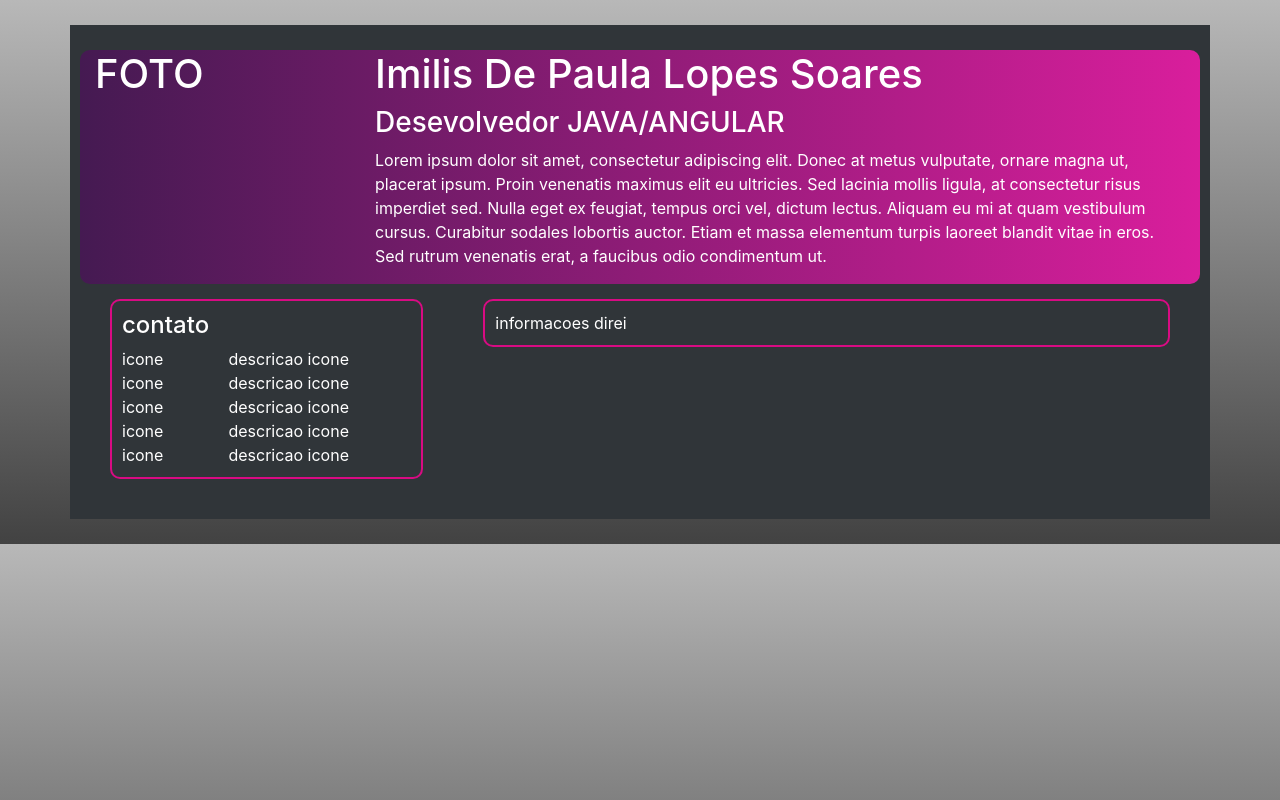
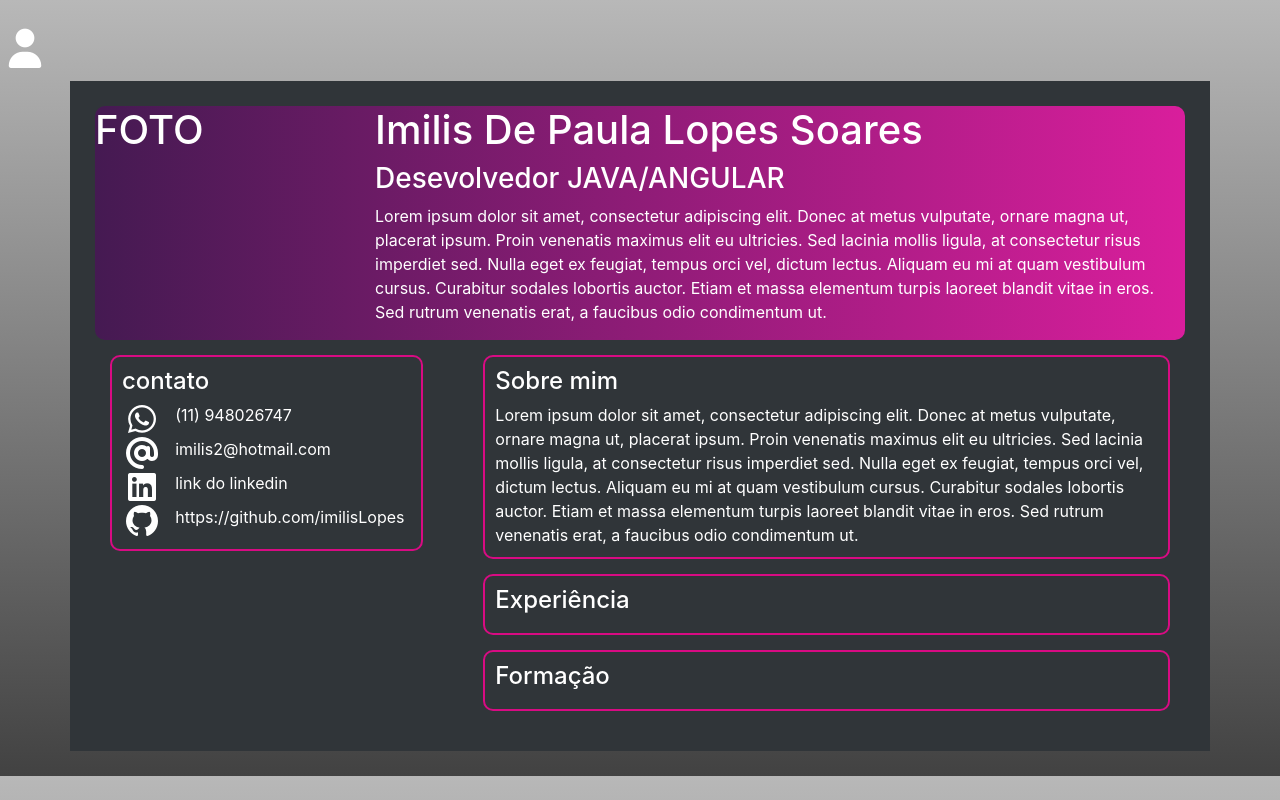
Before and after one commit to imilisLopes/curriculo-criativo, a plain HTML site: page index.html in a window 1280 px wide. Drawn offline with nearby package versions, Linux system fonts and the light colour scheme.

Commit message:
inserindo fontwesome no projeto e terminando contato

```diff
--- a/index.html
+++ b/index.html
@@ -9,14 +9,18 @@
     <link rel="stylesheet" href="https://maxcdn.bootstrapcdn.com/bootstrap/4.0.0/css/bootstrap.min.css"
         integrity="sha384-Gn5384xqQ1aoWXA+058RXPxPg6fy4IWvTNh0E263XmFcJlSAwiGgFAW/dAiS6JXm" crossorigin="anonymous">
     <link rel="stylesheet" href="css/curriculo.css">
+    <link rel="stylesheet" href="fontawesome/css/all.css">
 </head>
 
 <body>
+    <h1><i class="fa fa-user"></i></h1>
 
     <div class="container folha-curriculo">
         <div class="row">
             <div class="col-12">
-                <div class="row cabecalho">
+                <div class="cabecalho">
+
+                    <div class="row">
                         <div class="col-3">
                             <h1>FOTO</h1>
                         </div>
@@ -25,55 +29,77 @@
                             <h3>Desevolvedor JAVA/ANGULAR</h3>
                             <p>Lorem ipsum dolor sit amet, consectetur adipiscing elit. Donec at metus vulputate, ornare
                                 magna ut, placerat ipsum. Proin venenatis maximus elit eu ultricies. Sed lacinia mollis
-                            ligula, at consectetur risus imperdiet sed. Nulla eget ex feugiat, tempus orci vel, dictum
-                            lectus. Aliquam eu mi at quam vestibulum cursus. Curabitur sodales lobortis auctor. Etiam et
-                            massa elementum turpis laoreet blandit vitae in eros. Sed rutrum venenatis erat, a faucibus
+                                ligula, at consectetur risus imperdiet sed. Nulla eget ex feugiat, tempus orci vel,
+                                dictum
+                                lectus. Aliquam eu mi at quam vestibulum cursus. Curabitur sodales lobortis auctor.
+                                Etiam et
+                                massa elementum turpis laoreet blandit vitae in eros. Sed rutrum venenatis erat, a
+                                faucibus
                                 odio condimentum ut.</p>
 
+                        </div>
                     </div>
                 </div>
                 <div class="row corpo">
                     <div class="col-4 ">
                         <div class="coluna coluna-corpo-esquerdo">
-                            <div class="contato">
+                            <div class="subtitulo">
                                 <h4>contato</h4>
                             </div>
                             <div class="row">
-                                <div class="col-4">
-                                    icone
+                                <div class="col-2 informacoes">
+                                    <i class="fab fa-whatsapp fa-2x"></i>
+
                                 </div>
-                                <div class="col-8">
-                                    descricao icone
+                                <div class="col-10 informacoes">
+                                   (11) 948026747
                                 </div>
-                                <div class="col-4">
-                                    icone
+                                <div class="col-2 informacoes">
+                                    <i class="fas fa-at fa-2x"></i>
                                 </div>
-                                <div class="col-8">
-                                    descricao icone
-                                </div>    <div class="col-4">
-                                    icone
+                                <div class="col-10 informacoes">
+                                    imilis2@hotmail.com
                                 </div>
-                                <div class="col-8">
-                                    descricao icone
-                                </div>    <div class="col-4">
-                                    icone
+                                <div class="col-2 informacoes">
+                                    <i class="fab fa-linkedin fa-2x"></i>
                                 </div>
-                                <div class="col-8">
-                                    descricao icone
-                                </div>    <div class="col-4">
-                                    icone
+                                <div class="col-10 informacoes">
+                                    link do linkedin
                                 </div>
-                                <div class="col-8">
-                                    descricao icone
+                                <div class="col-2 informacoes">
+                                    <i class="fab fa-github fa-2x"></i>
                                 </div>
+                                <div class="col-10 informacoes">
+                                    https://github.com/imilisLopes
+                                </div>
+
                             </div>
 
                         </div>
                     </div>
                     <div class="col-8 ">
                         <div class="coluna coluna-corpo-direito">
-                            informacoes direi
+                            <div class="subtitulo">
+                                <h4>Sobre mim</h4>
+                            </div>
+                            <div class="descricao-sobre-mim">
+                                Lorem ipsum dolor sit amet, consectetur adipiscing elit. Donec at metus vulputate, ornare magna ut, placerat ipsum. Proin venenatis maximus elit eu ultricies. Sed lacinia mollis ligula, at consectetur risus imperdiet sed. Nulla eget ex feugiat, tempus orci vel, dictum lectus. Aliquam eu mi at quam vestibulum cursus. Curabitur sodales lobortis auctor. Etiam et massa elementum turpis laoreet blandit vitae in eros. Sed rutrum venenatis erat, a faucibus odio condimentum ut.
+                            </div>
+                        </div>
 
+                        <div class="coluna coluna-corpo-direito">
+                            <div class="subtitulo">
+                                <h4>Experiência</h4>
+                            </div>
+                            <div class="descricao-experiencia">
+
+                            </div>
+                        </div>
+
+                        <div class="coluna coluna-corpo-direito">
+                            <div class="subtitulo">
+                                <h4>Formação</h4>
+                            </div>
                         </div>
 
 
```
Lines whose indentation alone changed are shown as unchanged.
